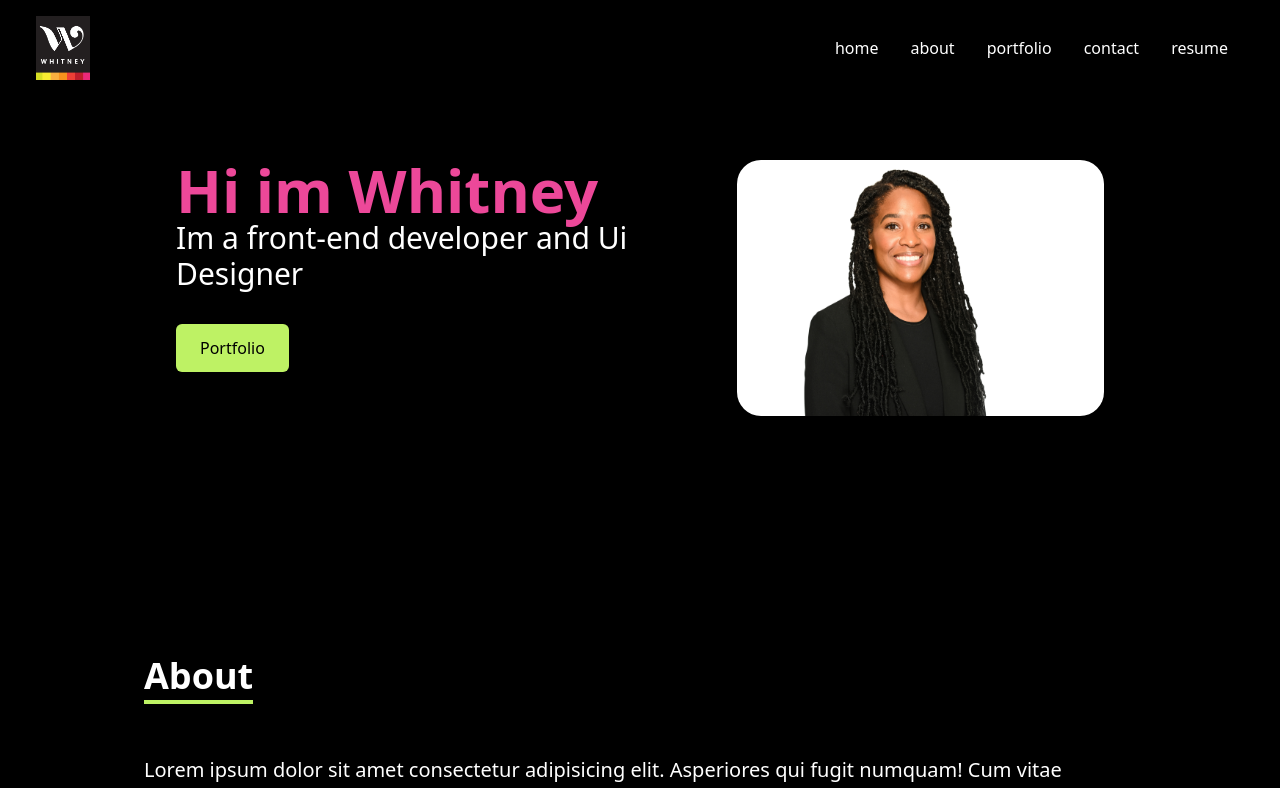
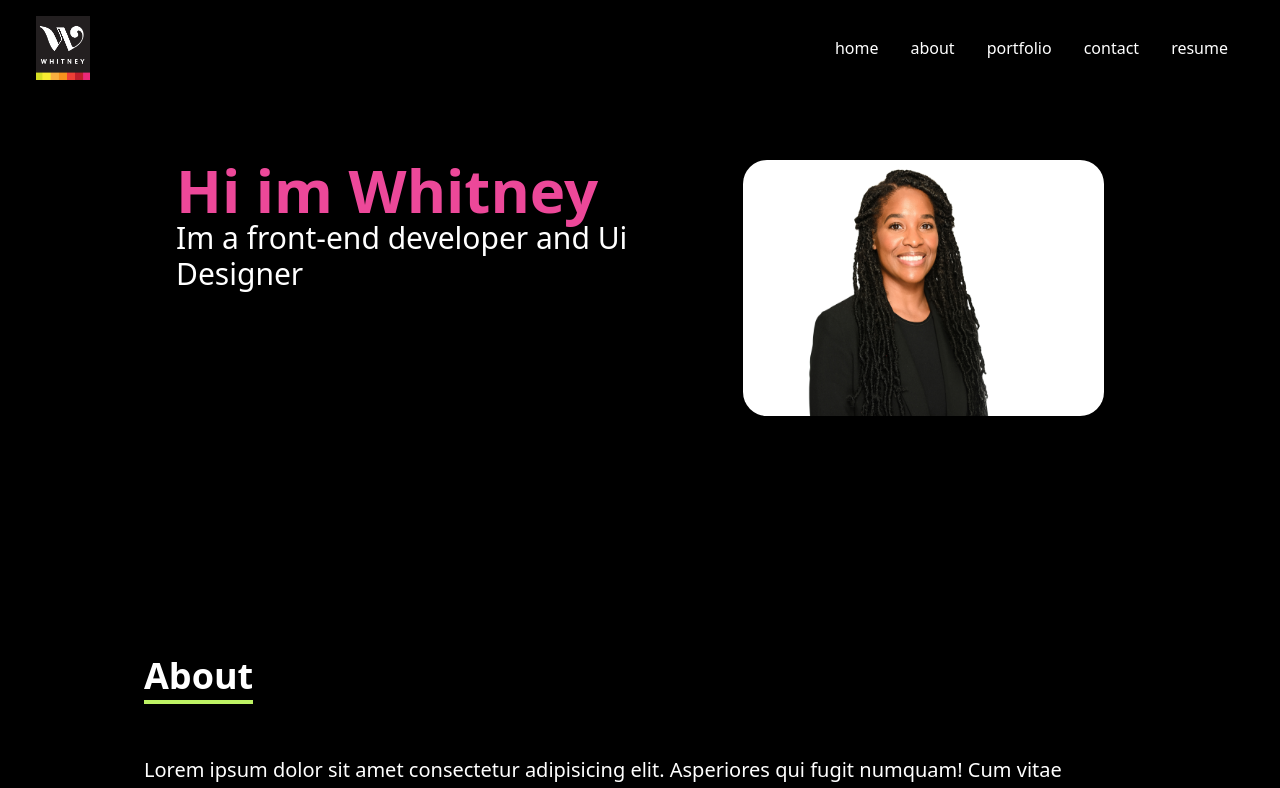
Before and after one commit to Whitney15/Whitneys-React-Portfolio, a React (Create React App) app in the folder my-portfolio/: page / in a window 1280 px wide. Shown: the top 788 px of the page. Built offline with nearby package versions, Linux system fonts and the light colour scheme.

Commit message:
added git hub pages install

```diff
--- a/my-portfolio/package.json
+++ b/my-portfolio/package.json
@@ -1,6 +1,7 @@
 {
   "name": "my-portfolio",
   "version": "0.1.0",
+  "homepage": "https://Whitney15.github.io/Whitneys-React-Portfolio",
   "private": true,
   "dependencies": {
     "@fortawesome/free-brands-svg-icons": "^6.4.0",
@@ -20,6 +21,8 @@
     "web-vitals": "^2.1.4"
   },
   "scripts": {
+    "predeploy": "npm run build",
+    "deploy": "gh-pages -d build",
     "start": "react-scripts start",
     "build": "react-scripts build",
     "test": "react-scripts test",
--- a/my-portfolio/src/pages/Home.js
+++ b/my-portfolio/src/pages/Home.js
@@ -5,21 +5,21 @@ import HeroImage from '../assets/hero.jpg'
 const Home = () => {
   return <div name="home" className=' w-full text-white'>
             <div className='max-w-screen-lg mx-auto flex flex-col  justify-center h-full px-12 md:flex-row mt-16 pb-56'>
-                <div>
+                <div className='mr-4 mb-4'>
                     <p className=' text-pink-500 text-6xl font-bold'>Hi im Whitney</p>
                     <p className='text-3xl'>Im a front-end developer and Ui Designer</p>
 
-                    <div>
+                    {/* <div>
                         <button className=' bg-lime-300 text-black px-6 py-3 my-8 mx-auto rounded-md hover:scale-110 duration-300'>Portfolio
                         </button>
-                    </div>
+                    </div> */}
                 </div>
 
                 <div>
             <img
             src={HeroImage}
             alt='my profile'
-            className="inline rounded-3xl mx-auto h-64"
+            className="inline rounded-3xl mx-auto h-64 "
             />
         </div>
             </div>
```
